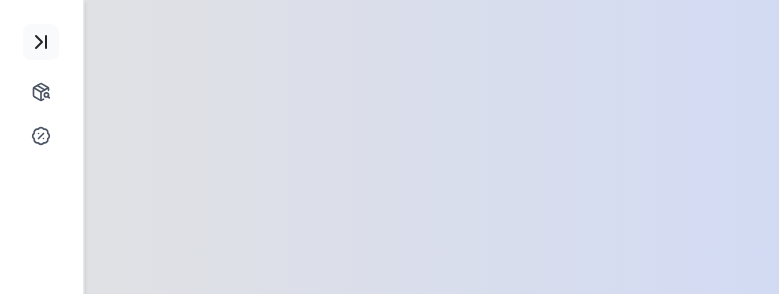
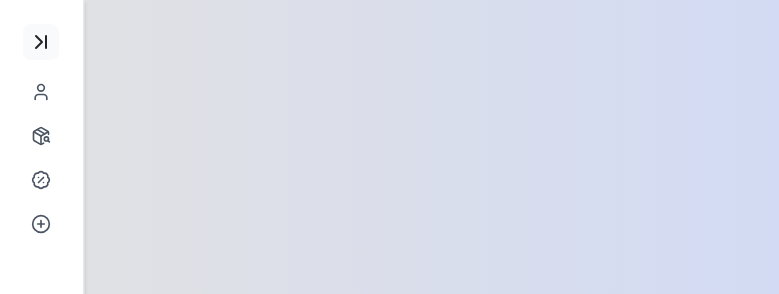
Before and after one commit to Ianzev/foto24-offers, a React (Vite) app in the folder frontend/: page / in a window 1280 px wide. Shown: the top 294 px of the page, without its empty margins (1-780 px from the left). Built offline with nearby package versions, Linux system fonts and the light colour scheme.

Commit message:
last touch

```diff
--- a/frontend/src/pages/Components/Layout.jsx
+++ b/frontend/src/pages/Components/Layout.jsx
@@ -1,16 +1,22 @@
 import React from 'react';
 import { Sidebar, SidebarItem } from './Sidebar';
-import {BadgePercent , PackageSearch } from "lucide-react";
+import {BadgePercent , PackageSearch, CirclePlus, User  } from "lucide-react";
 
 const Layout = ({ children }) => {
   return (
     <div className="flex">
       <Sidebar>
         <a className="link" href="/products">
+          <SidebarItem icon={<User  size={20}/>} text="Profile" />
+        </a>
+        <a className="link" href="/products">
           <SidebarItem icon={<PackageSearch  size={20}/>} text="Products" />
         </a>
         <a className="link" href="/offers">
           <SidebarItem icon={<BadgePercent  size={20}/>} text="Offers" />
+        </a>
+        <a className="link" href="/offers">
+          <SidebarItem icon={<CirclePlus   size={20}/>} text="CSV" />
         </a>
       </Sidebar>
       <div className="flex-1">
```
